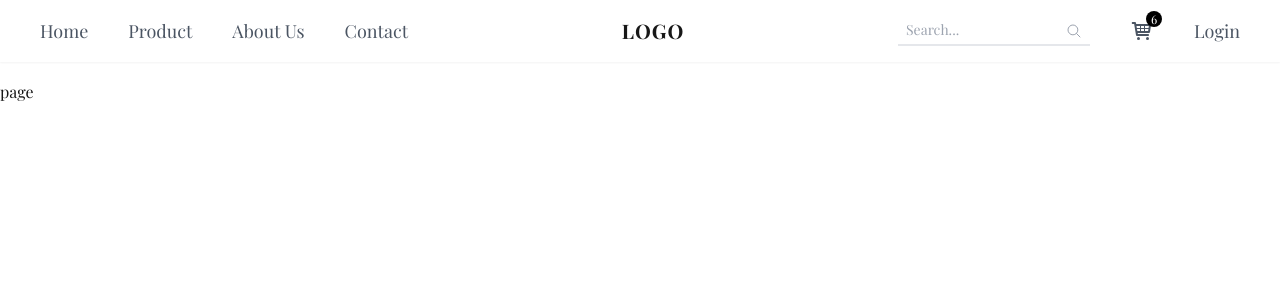
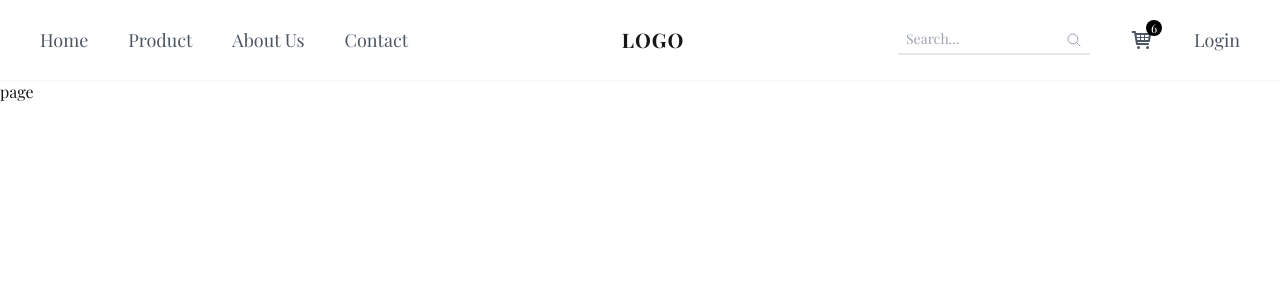
Before and after one commit to Cchopksd/e-commerce-client, a Next.js app: page /login in a window 1280 px wide. Shown: the top 300 px of the page. Built offline with nearby package versions, Linux system fonts and the light colour scheme.

Commit message:
:wrench: Fix: Navbar structure

```diff
--- a/app/components/Navbar.tsx
+++ b/app/components/Navbar.tsx
@@ -20,16 +20,11 @@ const navOptions: NavOption[] = [
   { name: "Contact", path: "/contact" },
 ];
 
-export default function Navbar() {
+export default function Navbar({ userInfo }: { userInfo: any }) {
   const router = useRouter();
-  const [userImage, setUserImage] = useState<string | null>(null);
-
-  useEffect(() => {
-    const userInfoString = localStorage.getItem("user-payload");
-    const userInfo = userInfoString ? JSON.parse(userInfoString) : null;
-
-    setUserImage(userInfo?.profile_image || null);
-  }, []);
+  const [userImage, setUserImage] = useState<string | null>(
+    userInfo?.profile_image,
+  );
 
   const [keywords, setKeywords] = useState<string>("");
 
@@ -41,10 +36,10 @@ export default function Navbar() {
 
   return (
     <div className="h-20">
-      <nav className="w-full fixed top-0 z-50 bg-white backdrop-blur-sm shadow-sm">
-        <div className="flex w-full max-w-[1440px] mx-auto justify-between items-center py-4 px-4 md:px-10">
+      <nav className="w-full fixed flex items-center h-20 top-0 z-50 bg-white backdrop-blur-sm shadow-sm">
+        <div className="w-full max-w-[1440px] grid grid-cols-[auto_auto] md:grid-cols-[auto_auto_auto]  items-center place-items-center m-auto py-4 px-4 md:px-10">
           {/* Left Section - Navigation Links */}
-          <section className="hidden md:flex">
+          <section className="hidden md:flex lg:justify-self-start">
             <ul className="flex gap-6 md:gap-10">
               {navOptions.map((item: NavOption, index: number) => (
                 <li key={index}>
@@ -59,7 +54,7 @@ export default function Navbar() {
           </section>
 
           {/* Center Section - Logo */}
-          <section className="flex justify-center lg:flex-1">
+          <section className="flex justify-center lg:flex-1 justify-self-start lg:justify-self-center">
             <Link
               href="/"
               className="text-xl font-bold tracking-wider hover:opacity-80 transition-opacity text-center">
@@ -68,13 +63,13 @@ export default function Navbar() {
           </section>
 
           {/* Right Section - Search, Cart, Login */}
-          <section className="flex items-center gap-4 md:gap-10">
+          <section className="flex items-center gap-4 md:gap-10 justify-self-end lg:">
             {/* Search Bar */}
             <div className="relative hidden md:block">
               <input
                 type="text"
                 value={keywords}
-                onChange={(e: any) => {
+                onChange={(e) => {
                   setKeywords(e.target.value);
                 }}
                 onKeyDown={handleKeyDown}
@@ -116,7 +111,7 @@ export default function Navbar() {
                 <Image
                   src={userImage}
                   alt="avatar"
-                  className="w-full h-full rounded-full  shadow-md p-1"
+                  className="w-10 h-10 rounded-full  shadow-md p-1"
                   width={18}
                   height={18}
                 />
```
